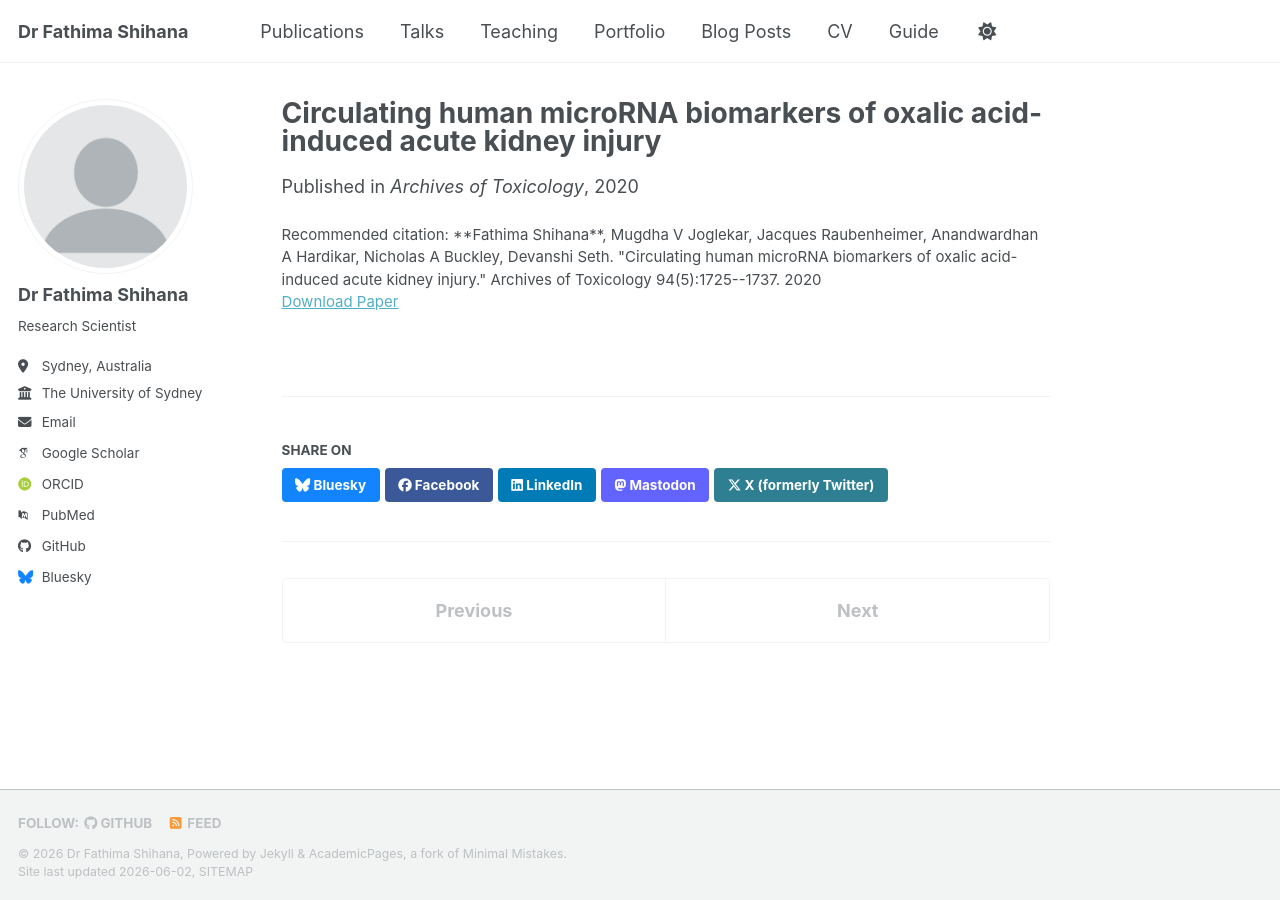
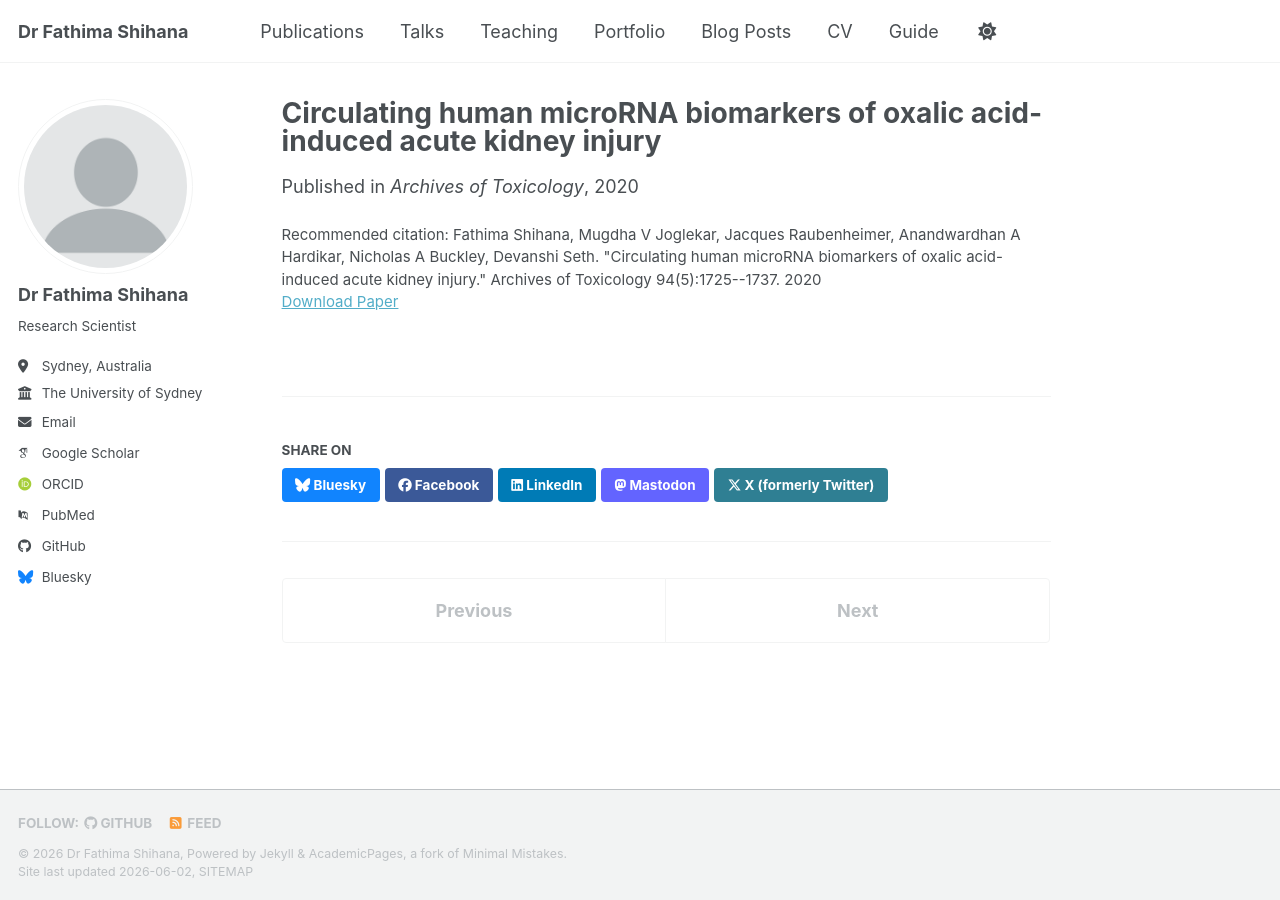
Before and after one commit to fathimashihana/fathimashihana.github.io, a Jekyll site: the page built from _publications/2020-circulating-human-microrna-biomarkers-of-oxalic-acid-induced-acute-kidney-injury.md, in a window 1280 px wide. Built offline with Jekyll 4.4.1, drawn with Linux system fonts in a browser that asks for light colours; some web fonts are replaced; a script bundle is joined from its source files by our own code; library files that are not in the unit come from our copies.

```diff
--- a/_publications/2020-circulating-human-microrna-biomarkers-of-oxalic-acid-induced-acute-kidney-injury.md
+++ b/_publications/2020-circulating-human-microrna-biomarkers-of-oxalic-acid-induced-acute-kidney-injury.md
@@ -8,5 +8,5 @@ venue: "Archives of Toxicology"
 paperurl: ""
 pdfurl: "/files/circulating-human-microrna-biomarkers-of-oxalic-acid-induced-acute-kidney-injury.pdf"
 pubmedurl: "https://pubmed.ncbi.nlm.nih.gov/?term=Circulating+human+microRNA+biomarkers+of+oxalic+acid-induced+acute+kidney+injury"
-citation: "**Fathima Shihana**, Mugdha V Joglekar, Jacques Raubenheimer, Anandwardhan A Hardikar, Nicholas A Buckley, Devanshi Seth. \"Circulating human microRNA biomarkers of oxalic acid-induced acute kidney injury.\" Archives of Toxicology 94(5):1725--1737. 2020"
+citation: "Fathima Shihana, Mugdha V Joglekar, Jacques Raubenheimer, Anandwardhan A Hardikar, Nicholas A Buckley, Devanshi Seth. \"Circulating human microRNA biomarkers of oxalic acid-induced acute kidney injury.\" Archives of Toxicology 94(5):1725--1737. 2020"
 ---
```
